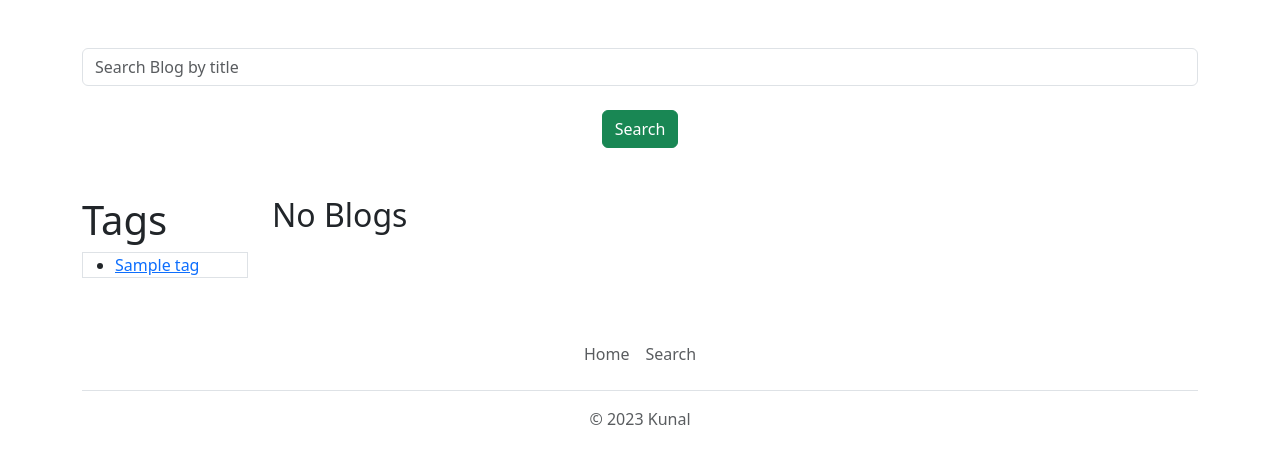
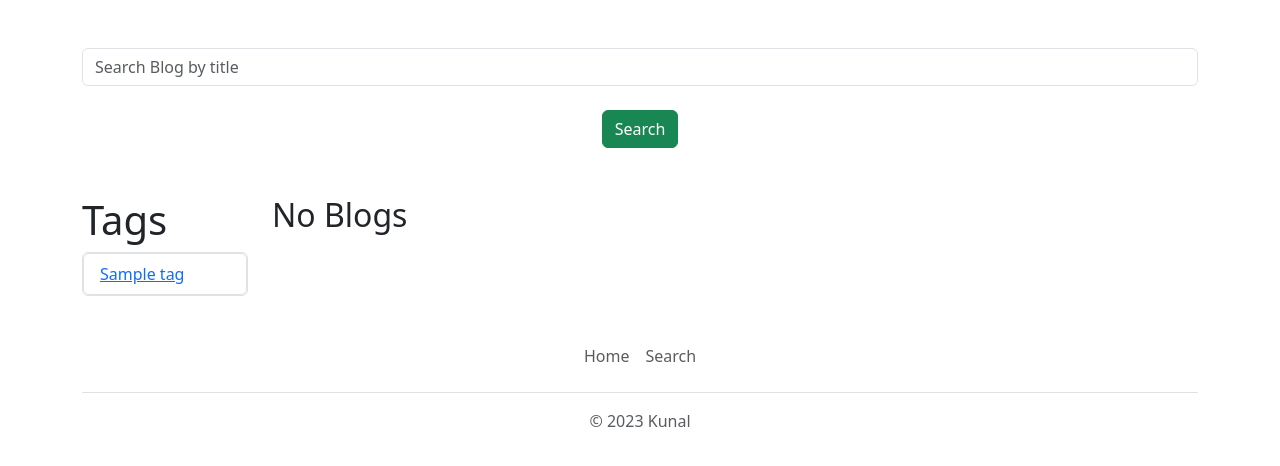
Before and after one commit to kunal-2668/BlogProject, a Django app: page /search in a window 1280 px wide. Shown: the part 56-522 px from the top of the page. Run offline with Django 4.2, Linux system fonts and the light colour scheme; a user stored in the database is signed in; tables that the repository leaves empty hold one stand-in row (values such as "Sample post"); data that the repository does not hold is empty; some libraries are stand-ins or nearby versions.

Commit message:
some changes

```diff
--- a/templates/search.html
+++ b/templates/search.html
@@ -18,9 +18,9 @@
     <div class="row">
         <div class="col-lg-2">
             <h1>Tags</h1>
-        <ul class="border">
+        <ul class="border list-group">
             {% for i in tags %}
-            <li><a href="{% url 'searchdata' i.tagname %}">{{i.tagname}}</a></li>
+            <li class="list-group-item"><a href="{% url 'searchdata' i.tagname %}">{{i.tagname}}</a></li>
             {% endfor %}
         </ul>
     </div>
--- a/webapp/views.py
+++ b/webapp/views.py
@@ -154,7 +154,6 @@ def searchdata(request,tag):
     if request.method == 'GET':
         tag = Tags.objects.filter(tagname = tag).first()
         data = tag.blog_tags.all
-        print(data)
         tags = Tags.objects.all()
         return render(request,'search.html',{'data':data,'tags':tags})
     else:
```
